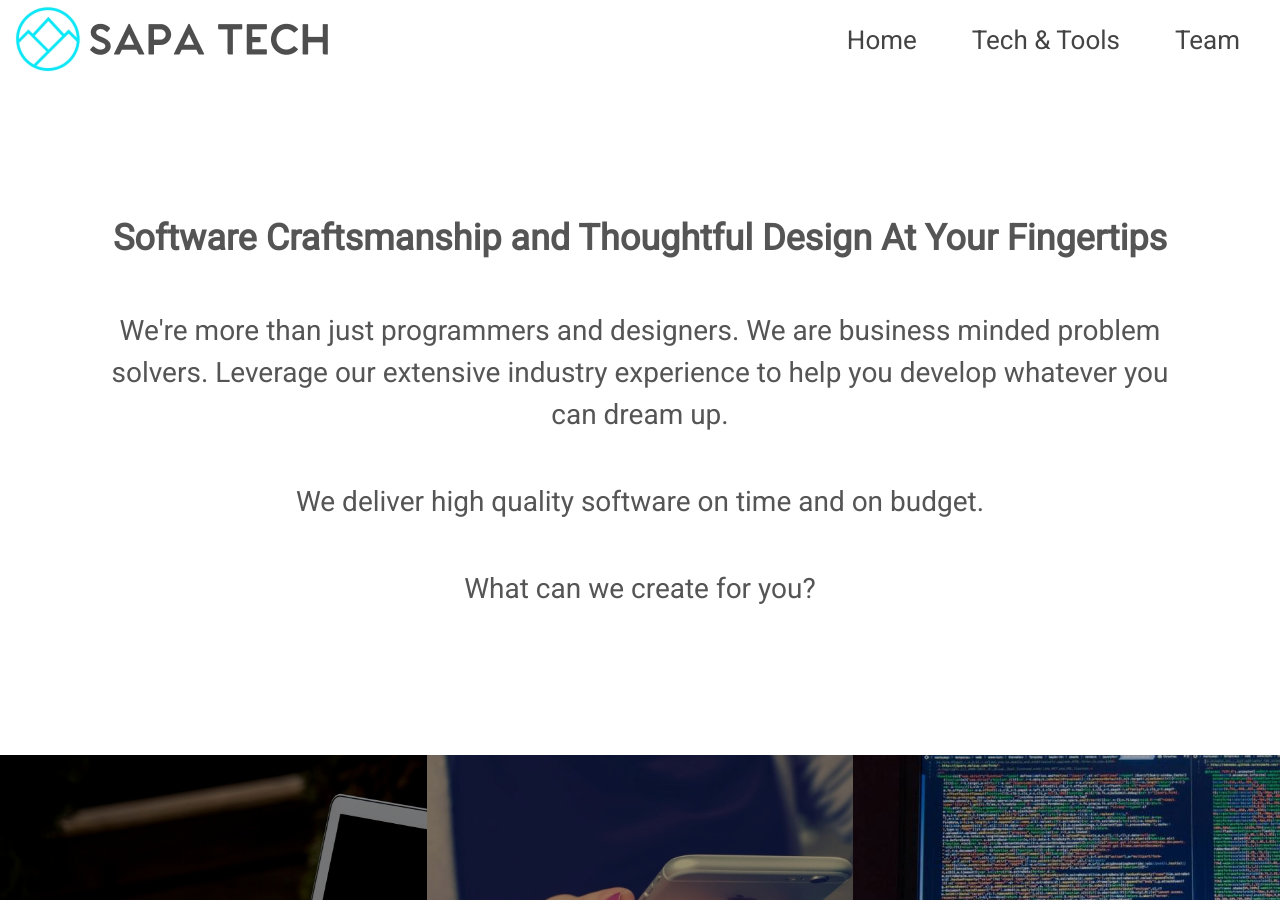
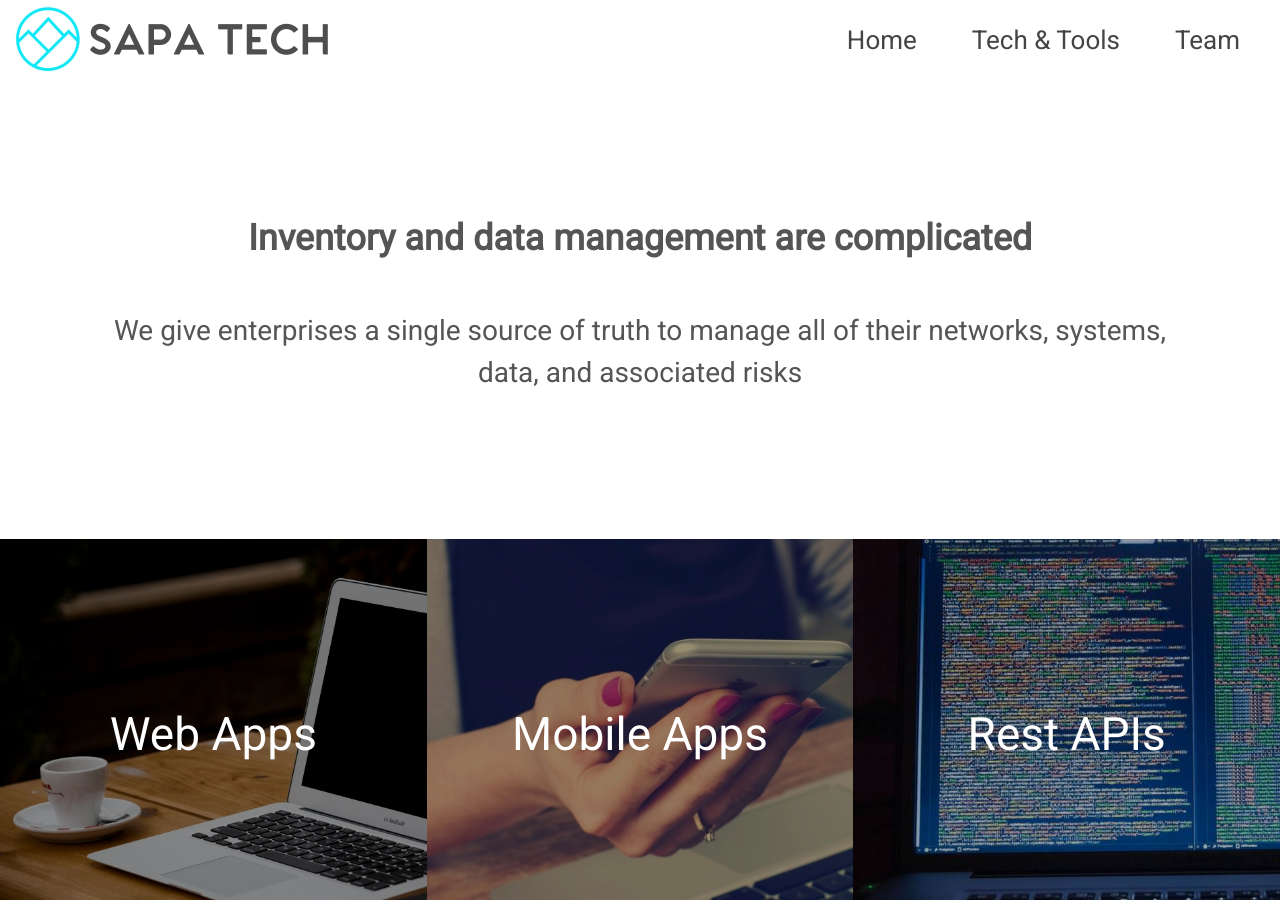
Before and after one commit to Andrew-Max/qubitix, a Jekyll site: the page built from index.html, in a window 1280 px wide and 900 px high. Built offline with Jekyll 4.4.1, drawn with Linux system fonts in a browser that asks for light colours; some of the changed text lies outside the part shown.

Commit message:
update version

```diff
--- a/Gemfile
+++ b/Gemfile
@@ -1,5 +1,5 @@
 source "https://rubygems.org"
-ruby "2.3.6"
+ruby "2.6.3"
 
 # Hello! This is where you manage which Jekyll version is used to run.
 # When you want to use a different version, change it below, save the
@@ -9,7 +9,7 @@ ruby "2.3.6"
 #
 # This will help ensure the proper Jekyll version is running.
 # Happy Jekylling!
-gem "jekyll", "3.6.3"
+gem "jekyll"
 
 # This is the default theme for new Jekyll sites. You may change this to anything you like.
 # gem "minima", "~> 2.0"
--- a/_config.yml
+++ b/_config.yml
@@ -13,12 +13,12 @@
 # you will see them accessed via {{ site.title }}, {{ site.email }}, and so on.
 # You can create any custom variable you would like, and they will be accessible
 # in the templates via {{ site.myvariable }}.
-title: Sapa Tech
+title: Cyspectra
 email: andrew.max89@gmail.com
 description: > # this means to ignore newlines until "baseurl:"
-  Software Craftsmanship and Thoughtful Design At Your Fingertips
+  We give enterprises a single source of truth to manage all of their networks, systems, data, and associated risks.
 baseurl: "" # the subpath of your site, e.g. /blog
-url: "https://www.sapatech.com" # the base hostname & protocol for your site, e.g. http://example.com
+url: "https://www.cyspectra.com" # the base hostname & protocol for your site, e.g. http://example.com
 github_username:  andrew-max
 
 # Build settings
--- a/_includes/footer.html
+++ b/_includes/footer.html
@@ -10,8 +10,8 @@
           <li><a href="/team">Team</a></li>
         </ul>
 
-        <p>Email: <a href="mailto:andrew@sapatech.com" target="_top">andrew@sapatech.com</a></p>
-        <p>© 2019 All rights reserved by <span class="bright">Sapa Services LLC</span></p>
+        <!-- <p>Email: <a href="mailto:andrew@sapatech.com" target="_top">andrew@sapatech.com</a></p> -->
+        <!-- <p>© 2019 All rights reserved by <span class="bright">Sapa Services LLC</span></p> -->
       </div>
     </div>
   </div>
--- a/index.html
+++ b/index.html
@@ -11,18 +11,10 @@ layout: default
         <div class="row">
           <div class="col-lg-12">
             <div class="pitches">
-              <p class='pitch'>Software Craftsmanship and Thoughtful Design At Your Fingertips</p>
+              <p class='pitch'>Inventory and data management are complicated</p>
 
               <p class="subpitch">
-                We're more than just programmers and designers. We are business minded problem solvers. Leverage our extensive industry experience to help you develop whatever you can dream up.
-              </p>
-
-              <p class="subpitch">
-                We deliver high quality software on time and on budget.
-              </p>
-
-              <p class="subpitch">
-                What can we create for you?
+                We give enterprises a single source of truth to manage all of their networks, systems, data, and associated risks
               </p>
             </div>
           </div>
```
Also changed, not shown: team.html (+2 -6 lines), Gemfile.lock.
